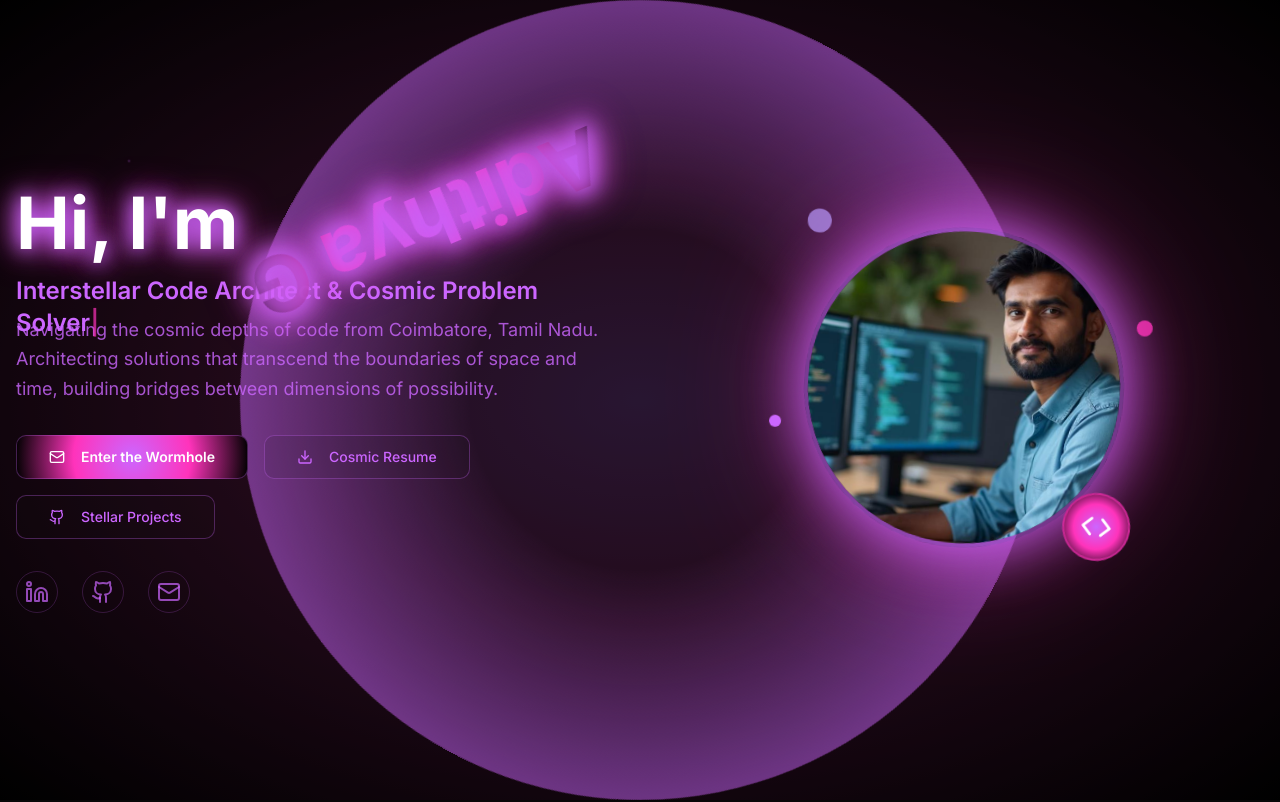
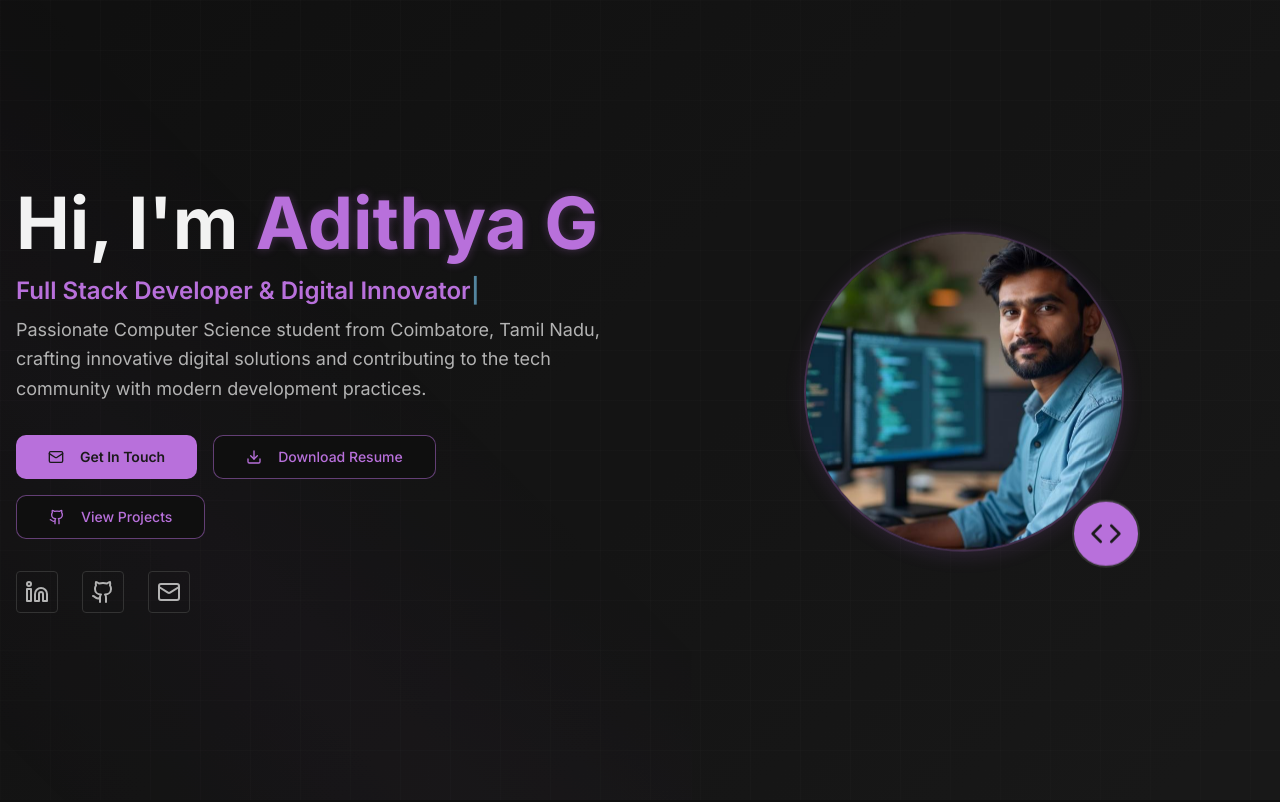
Before and after one commit to Adithya14255/Adithya14255.github.io, a React (Vite) app: page / in a window 1280 px wide. Shown: the top 802 px of the page. Built offline with nearby package versions, Linux system fonts and the light colour scheme.

Commit message:
Refactor: Adjust color scheme and theme
Adjust the color scheme to a neon theme, reduce or remove gradients, and switch from the black hole theme to a futuristic style with neon lights.

```diff
--- a/src/index.css
+++ b/src/index.css
@@ -4,52 +4,51 @@
 @tailwind components;
 @tailwind utilities;
 
-/* Interstellar Black Hole Themed Design System */
+/* Futuristic Neon Design System */
 
 @layer base {
   :root {
-    /* Core Dark Universe Colors */
-    --background: 0 0% 3%;           /* Deep space black */
-    --foreground: 280 100% 90%;      /* Neon violet light */
+    /* Dark Futuristic Base */
+    --background: 0 0% 6%;           /* Dark gray background */
+    --foreground: 0 0% 95%;          /* Light text */
 
-    /* Neon Violet Spectrum */
-    --primary: 280 100% 70%;         /* Bright neon violet */
-    --primary-foreground: 0 0% 5%;   /* Dark text on violet */
-    --primary-light: 280 100% 85%;   /* Light neon violet */
-    --primary-dark: 280 100% 55%;    /* Deep neon violet */
+    /* Subtle Neon Accents */
+    --primary: 280 60% 65%;          /* Muted neon violet */
+    --primary-foreground: 0 0% 10%;
+    --primary-light: 280 50% 75%;    /* Lighter accent */
+    --primary-dark: 280 70% 55%;     /* Darker accent */
 
-    --secondary: 320 100% 60%;       /* Purple-pink accent */
-    --secondary-foreground: 0 0% 5%;
-    --secondary-light: 320 100% 75%;
+    --secondary: 200 60% 65%;        /* Muted cyan accent */
+    --secondary-foreground: 0 0% 10%;
+    --secondary-light: 200 50% 75%;
 
-    --accent: 260 100% 80%;          /* Electric blue accent */
-    --accent-foreground: 0 0% 5%;
+    --accent: 160 50% 60%;           /* Muted green accent */
+    --accent-foreground: 0 0% 10%;
 
-    /* Dark Space Neutrals */
-    --card: 0 0% 8%;                 /* Dark card background */
-    --card-foreground: 280 100% 90%;
-    --muted: 0 0% 12%;               /* Subtle dark surface */
-    --muted-foreground: 280 50% 70%;
-    --border: 280 50% 20%;           /* Subtle violet border */
+    /* Neutral Surfaces */
+    --card: 0 0% 10%;                /* Card background */
+    --card-foreground: 0 0% 95%;
+    --muted: 0 0% 15%;               /* Muted surface */
+    --muted-foreground: 0 0% 70%;
+    --border: 0 0% 20%;              /* Subtle borders */
 
     /* Interactive Elements */
-    --popover: 0 0% 8%;
-    --popover-foreground: 280 100% 90%;
-    --input: 0 0% 12%;
-    --ring: 280 100% 70%;
+    --popover: 0 0% 10%;
+    --popover-foreground: 0 0% 95%;
+    --input: 0 0% 15%;
+    --ring: 280 60% 65%;
 
-    /* Black Hole Inspired Gradients */
-    --gradient-primary: radial-gradient(circle, hsl(var(--primary)) 0%, hsl(var(--secondary)) 50%, hsl(0 0% 0%) 100%);
-    --gradient-secondary: linear-gradient(135deg, hsl(var(--primary-light)), hsl(var(--primary-dark)));
-    --gradient-accent: conic-gradient(from 0deg, hsl(var(--accent)), hsl(var(--primary)), hsl(var(--accent)));
-    --gradient-hero: radial-gradient(ellipse at center, hsl(var(--primary) / 0.3) 0%, hsl(var(--secondary) / 0.2) 40%, hsl(0 0% 0%) 100%);
-    --gradient-blackhole: radial-gradient(circle, transparent 30%, hsl(var(--primary) / 0.8) 70%, hsl(var(--secondary)) 100%);
+    /* Minimal Gradients */
+    --gradient-primary: linear-gradient(135deg, hsl(var(--primary)), hsl(var(--primary-dark)));
+    --gradient-secondary: linear-gradient(135deg, hsl(var(--secondary)), hsl(var(--secondary-light)));
+    --gradient-accent: linear-gradient(135deg, hsl(var(--accent)), hsl(var(--primary-light)));
+    --gradient-hero: linear-gradient(135deg, hsl(0 0% 8%), hsl(0 0% 12%));
 
-    /* Cosmic Shadows & Effects */
-    --shadow-elegant: 0 0 50px hsl(var(--primary) / 0.6), 0 0 100px hsl(var(--secondary) / 0.3);
-    --shadow-card: 0 8px 32px hsl(var(--primary) / 0.15), inset 0 1px 0 hsl(var(--primary) / 0.1);
-    --shadow-hover: 0 0 80px hsl(var(--primary) / 0.8), 0 0 120px hsl(var(--secondary) / 0.4);
-    --shadow-glow: 0 0 60px hsl(var(--primary)), 0 0 120px hsl(var(--secondary) / 0.5);
+    /* Subtle Neon Effects */
+    --shadow-elegant: 0 4px 20px hsl(var(--primary) / 0.15);
+    --shadow-card: 0 4px 12px hsl(0 0% 0% / 0.3);
+    --shadow-hover: 0 8px 30px hsl(var(--primary) / 0.2);
+    --shadow-glow: 0 0 20px hsl(var(--primary) / 0.4);
 
     /* Animation System */
     --transition-smooth: all 0.3s cubic-bezier(0.4, 0, 0.2, 1);
@@ -73,47 +72,46 @@
   }
 
   .dark {
-    /* Enhanced Dark Universe Colors */
-    --background: 0 0% 1%;
-    --foreground: 280 100% 95%;
+    /* Same colors for consistency */
+    --background: 0 0% 4%;
+    --foreground: 0 0% 96%;
 
-    --card: 0 0% 5%;
-    --card-foreground: 280 100% 95%;
+    --card: 0 0% 8%;
+    --card-foreground: 0 0% 96%;
 
-    --popover: 0 0% 5%;
-    --popover-foreground: 280 100% 95%;
+    --popover: 0 0% 8%;
+    --popover-foreground: 0 0% 96%;
 
-    --primary: 280 100% 75%;
-    --primary-foreground: 0 0% 3%;
-    --primary-light: 280 100% 90%;
-    --primary-dark: 280 100% 60%;
+    --primary: 280 60% 70%;
+    --primary-foreground: 0 0% 8%;
+    --primary-light: 280 50% 80%;
+    --primary-dark: 280 70% 60%;
 
-    --secondary: 320 100% 65%;
-    --secondary-foreground: 0 0% 3%;
-    --secondary-light: 320 100% 80%;
+    --secondary: 200 60% 70%;
+    --secondary-foreground: 0 0% 8%;
+    --secondary-light: 200 50% 80%;
 
-    --muted: 0 0% 8%;
-    --muted-foreground: 280 50% 75%;
+    --muted: 0 0% 12%;
+    --muted-foreground: 0 0% 75%;
 
-    --accent: 260 100% 85%;
-    --accent-foreground: 0 0% 3%;
+    --accent: 160 50% 65%;
+    --accent-foreground: 0 0% 8%;
 
-    --border: 280 50% 15%;
-    --input: 0 0% 8%;
-    --ring: 280 100% 75%;
+    --border: 0 0% 18%;
+    --input: 0 0% 12%;
+    --ring: 280 60% 70%;
 
-    /* Enhanced cosmic gradients */
-    --gradient-primary: radial-gradient(circle, hsl(var(--primary)) 0%, hsl(var(--secondary)) 50%, hsl(0 0% 0%) 100%);
-    --gradient-secondary: linear-gradient(135deg, hsl(var(--primary-light)), hsl(var(--primary-dark)));
-    --gradient-accent: conic-gradient(from 0deg, hsl(var(--accent)), hsl(var(--primary)), hsl(var(--accent)));
-    --gradient-hero: radial-gradient(ellipse at center, hsl(var(--primary) / 0.4) 0%, hsl(var(--secondary) / 0.3) 40%, hsl(0 0% 0%) 100%);
-    --gradient-blackhole: radial-gradient(circle, transparent 20%, hsl(var(--primary) / 0.9) 80%, hsl(var(--secondary)) 100%);
+    /* Consistent gradients */
+    --gradient-primary: linear-gradient(135deg, hsl(var(--primary)), hsl(var(--primary-dark)));
+    --gradient-secondary: linear-gradient(135deg, hsl(var(--secondary)), hsl(var(--secondary-light)));
+    --gradient-accent: linear-gradient(135deg, hsl(var(--accent)), hsl(var(--primary-light)));
+    --gradient-hero: linear-gradient(135deg, hsl(0 0% 6%), hsl(0 0% 10%));
 
-    /* Enhanced cosmic shadows */
-    --shadow-elegant: 0 0 60px hsl(var(--primary) / 0.8), 0 0 120px hsl(var(--secondary) / 0.4);
-    --shadow-card: 0 8px 40px hsl(var(--primary) / 0.2), inset 0 1px 0 hsl(var(--primary) / 0.15);
-    --shadow-hover: 0 0 100px hsl(var(--primary)), 0 0 150px hsl(var(--secondary) / 0.6);
-    --shadow-glow: 0 0 80px hsl(var(--primary)), 0 0 160px hsl(var(--secondary) / 0.6);
+    /* Consistent shadows */
+    --shadow-elegant: 0 4px 20px hsl(var(--primary) / 0.2);
+    --shadow-card: 0 4px 12px hsl(0 0% 0% / 0.4);
+    --shadow-hover: 0 8px 30px hsl(var(--primary) / 0.25);
+    --shadow-glow: 0 0 20px hsl(var(--primary) / 0.5);
 
     /* Dark sidebar */
     --sidebar-background: 240 5.9% 10%;
@@ -141,7 +139,7 @@
 }
 
 @layer components {
-  /* Black Hole & Cosmic Components */
+  /* Futuristic Neon Components */
   .hero-gradient {
     background: var(--gradient-hero);
     position: relative;
@@ -151,24 +149,17 @@
   .hero-gradient::before {
     content: '';
     position: absolute;
-    top: 50%;
-    left: 50%;
-    width: 800px;
-    height: 800px;
-    background: var(--gradient-blackhole);
-    border-radius: 50%;
-    transform: translate(-50%, -50%);
-    animation: blackHoleRotate 20s linear infinite;
-    opacity: 0.6;
-    z-index: 1;
+    top: 0;
+    left: 0;
+    right: 0;
+    bottom: 0;
+    background: linear-gradient(45deg, transparent 30%, hsl(var(--primary) / 0.03) 50%, transparent 70%);
+    animation: neonSweep 8s ease-in-out infinite;
   }
 
   .text-gradient {
-    background: var(--gradient-primary);
-    -webkit-background-clip: text;
-    -webkit-text-fill-color: transparent;
-    background-clip: text;
-    filter: drop-shadow(0 0 10px hsl(var(--primary) / 0.5));
+    color: hsl(var(--primary));
+    text-shadow: 0 0 10px hsl(var(--primary) / 0.3);
   }
 
   .card-elegant {
@@ -177,95 +168,59 @@
     box-shadow: var(--shadow-card);
     transition: var(--transition-smooth);
     position: relative;
-    overflow: hidden;
   }
 
-  .card-elegant::before {
+  .card-elegant::after {
     content: '';
     position: absolute;
     top: 0;
-    left: -100%;
-    width: 100%;
-    height: 100%;
-    background: linear-gradient(90deg, transparent, hsl(var(--primary) / 0.1), transparent);
-    transition: left 0.8s;
+    left: 0;
+    right: 0;
+    height: 1px;
+    background: linear-gradient(90deg, transparent, hsl(var(--primary) / 0.4), transparent);
+    opacity: 0;
+    transition: opacity 0.3s;
   }
 
-  .card-elegant:hover::before {
-    left: 100%;
+  .card-elegant:hover::after {
+    opacity: 1;
   }
 
   .card-elegant:hover {
     box-shadow: var(--shadow-hover);
-    transform: translateY(-8px);
-    border-color: hsl(var(--primary) / 0.5);
+    transform: translateY(-4px);
+    border-color: hsl(var(--primary) / 0.3);
   }
 
   .btn-gradient {
-    background: var(--gradient-primary);
+    background: hsl(var(--primary));
+    color: hsl(var(--primary-foreground));
     transition: var(--transition-smooth);
     position: relative;
-    overflow: hidden;
-  }
-
-  .btn-gradient::before {
-    content: '';
-    position: absolute;
-    top: 50%;
-    left: 50%;
-    width: 0;
-    height: 0;
-    background: radial-gradient(circle, hsl(var(--accent) / 0.3), transparent);
-    transition: all 0.3s;
-    transform: translate(-50%, -50%);
-  }
-
-  .btn-gradient:hover::before {
-    width: 300px;
-    height: 300px;
   }
 
   .btn-gradient:hover {
     box-shadow: var(--shadow-glow);
-    transform: translateY(-2px);
+    transform: translateY(-1px);
   }
 
   .skill-bar {
-    background: var(--gradient-secondary);
+    background: hsl(var(--secondary));
     border-radius: var(--radius);
     transition: var(--transition-bounce);
   }
 
-  /* Cosmic Particles */
-  .cosmic-particles {
+  /* Neon Grid Lines */
+  .neon-grid {
     position: absolute;
     width: 100%;
     height: 100%;
-    overflow: hidden;
+    background-image:
+      linear-gradient(rgba(255,255,255,.03) 1px, transparent 1px),
+      linear-gradient(90deg, rgba(255,255,255,.03) 1px, transparent 1px);
+    background-size: 50px 50px;
+    opacity: 0.5;
     z-index: 0;
-  }
-
-  .cosmic-particles::before,
-  .cosmic-particles::after {
-    content: '';
-    position: absolute;
-    width: 2px;
-    height: 2px;
-    background: hsl(var(--primary));
-    border-radius: 50%;
-    animation: twinkle 3s infinite alternate;
-  }
-
-  .cosmic-particles::before {
-    top: 20%;
-    left: 10%;
-    animation-delay: 0s;
-  }
-
-  .cosmic-particles::after {
-    top: 60%;
-    right: 15%;
-    animation-delay: 1.5s;
   }
 
   /* Animation Classes */
@@ -282,7 +237,7 @@
   }
 
   .animate-glow-pulse {
-    animation: glowPulse 2s ease-in-out infinite alternate;
+    animation: glowPulse 3s ease-in-out infinite alternate;
   }
 }
 
@@ -316,45 +271,32 @@
 
 @keyframes float {
   0%, 100% {
-    transform: translateY(0px) rotate(0deg);
+    transform: translateY(0px);
   }
   50% {
-    transform: translateY(-15px) rotate(5deg);
+    transform: translateY(-10px);
   }
 }
 
-@keyframes blackHoleRotate {
-  from {
-    transform: translate(-50%, -50%) rotate(0deg);
+@keyframes neonSweep {
+  0%, 100% {
+    transform: translateX(-100%);
   }
-  to {
-    transform: translate(-50%, -50%) rotate(360deg);
-  }
-}
-
-@keyframes twinkle {
-  from {
-    opacity: 0.3;
-    transform: scale(1);
-    box-shadow: 0 0 10px hsl(var(--primary));
-  }
-  to {
-    opacity: 1;
-    transform: scale(1.5);
-    box-shadow: 0 0 20px hsl(var(--primary)), 0 0 30px hsl(var(--secondary));
+  50% {
+    transform: translateX(100%);
   }
 }
 
 @keyframes glowPulse {
   from {
-    text-shadow: 0 0 10px hsl(var(--primary)), 0 0 20px hsl(var(--primary)), 0 0 30px hsl(var(--primary));
+    text-shadow: 0 0 5px hsl(var(--primary) / 0.3);
   }
   to {
-    text-shadow: 0 0 20px hsl(var(--primary)), 0 0 30px hsl(var(--primary)), 0 0 40px hsl(var(--secondary));
+    text-shadow: 0 0 15px hsl(var(--primary) / 0.6), 0 0 25px hsl(var(--primary) / 0.3);
   }
 }
 
-/* Enhanced Typing animation */
+/* Typing animation */
 @keyframes typing {
   from {
     width: 0;
@@ -372,28 +314,7 @@
 
 .typing-animation {
   overflow: hidden;
-  border-right: 3px solid hsl(var(--primary));
+  border-right: 2px solid hsl(var(--primary));
   white-space: nowrap;
   animation: typing 3.5s steps(40, end), blink 0.75s step-end infinite;
-  text-shadow: 0 0 10px hsl(var(--primary) / 0.5);
 }
-
-/* Interstellar Effects */
-@keyframes wormhole {
-  0% {
-    transform: scale(1) rotate(0deg);
-    opacity: 0.8;
-  }
-  50% {
-    transform: scale(1.1) rotate(180deg);
-    opacity: 1;
-  }
-  100% {
-    transform: scale(1) rotate(360deg);
-    opacity: 0.8;
-  }
-}
-
-.wormhole-effect {
-  animation: wormhole 15s linear infinite;
-}
--- a/src/pages/Index.tsx
+++ b/src/pages/Index.tsx
@@ -64,7 +64,7 @@ const Index = () => {
     };
   }, []);
 
-  const fullText = "Interstellar Code Architect & Cosmic Problem Solver";
+  const fullText = "Full Stack Developer & Digital Innovator";
 
   useEffect(() => {
     const timer = setTimeout(() => {
@@ -136,67 +136,63 @@ const Index = () => {
     <div className="min-h-screen bg-background">
       {/* Hero Section */}
       <section className="hero-gradient min-h-screen flex items-center justify-center relative overflow-hidden">
-        <div className="cosmic-particles"></div>
-        <div className="absolute inset-0 bg-black/40"></div>
+        <div className="neon-grid"></div>
+        <div className="absolute inset-0 bg-black/20"></div>
         <div className="container mx-auto px-4 relative z-10">
           <div className="grid lg:grid-cols-2 gap-12 items-center">
             <div className="text-center lg:text-left animate-fade-in">
-              <h1 className="text-5xl lg:text-7xl font-bold text-white mb-4 animate-glow-pulse">
-                Hi, I'm <span className="text-gradient wormhole-effect inline-block">Adithya G</span>
+              <h1 className="text-5xl lg:text-7xl font-bold text-foreground mb-4">
+                Hi, I'm <span className="text-gradient">Adithya G</span>
               </h1>
               <div className="text-xl lg:text-2xl text-primary mb-2 h-8 font-semibold">
                 {typedText}
                 <span className="animate-pulse text-secondary">|</span>
               </div>
-              <p className="text-lg text-primary/80 mb-8 max-w-2xl leading-relaxed">
-                Navigating the cosmic depths of code from Coimbatore, Tamil Nadu.
-                Architecting solutions that transcend the boundaries of space and time,
-                building bridges between dimensions of possibility.
+              <p className="text-lg text-muted-foreground mb-8 max-w-2xl leading-relaxed">
+                Passionate Computer Science student from Coimbatore, Tamil Nadu, crafting innovative
+                digital solutions and contributing to the tech community with modern development practices.
               </p>
               <div className="flex flex-wrap gap-4 justify-center lg:justify-start mb-8">
-                <Button size="lg" className="btn-gradient text-white font-semibold border border-primary/30">
+                <Button size="lg" className="btn-gradient font-semibold">
                   <Mail className="w-5 h-5 mr-2" />
-                  Enter the Wormhole
+                  Get In Touch
                 </Button>
-                <Button size="lg" variant="hero" className="bg-card/10 border-primary/30 text-primary hover:bg-primary/20 hover:shadow-glow">
+                <Button size="lg" variant="outline" className="border-primary/50 text-primary hover:bg-primary/10 hover:shadow-glow">
                   <Download className="w-5 h-5 mr-2" />
-                  Cosmic Resume
+                  Download Resume
                 </Button>
-                <Button size="lg" variant="hero" className="bg-card/10 border-primary/30 text-primary hover:bg-primary/20 hover:shadow-glow">
+                <Button size="lg" variant="outline" className="border-primary/50 text-primary hover:bg-primary/10 hover:shadow-glow">
                   <Github className="w-5 h-5 mr-2" />
-                  Stellar Projects
+                  View Projects
                 </Button>
               </div>
               <div className="flex gap-6 justify-center lg:justify-start">
                 <a href="https://linkedin.com/in/adithya-g-a2085b268/" target="_blank" rel="noopener noreferrer"
-                   className="text-primary/70 hover:text-primary transition-all hover:shadow-glow p-2 rounded-full border border-primary/20 hover:border-primary/50">
+                   className="text-muted-foreground hover:text-primary transition-all p-2 rounded border border-border hover:border-primary/50">
                   <Linkedin className="w-6 h-6" />
                 </a>
                 <a href="https://github.com/Adithya14255" target="_blank" rel="noopener noreferrer"
-                   className="text-primary/70 hover:text-primary transition-all hover:shadow-glow p-2 rounded-full border border-primary/20 hover:border-primary/50">
+                   className="text-muted-foreground hover:text-primary transition-all p-2 rounded border border-border hover:border-primary/50">
                   <Github className="w-6 h-6" />
                 </a>
                 <a href="mailto:adithya14255@gmail.com"
-                   className="text-primary/70 hover:text-primary transition-all hover:shadow-glow p-2 rounded-full border border-primary/20 hover:border-primary/50">
+                   className="text-muted-foreground hover:text-primary transition-all p-2 rounded border border-border hover:border-primary/50">
                   <Mail className="w-6 h-6" />
                 </a>
               </div>
             </div>
             <div className="flex justify-center animate-float">
               <div className="relative">
-                <div className="w-80 h-80 rounded-full overflow-hidden border-4 border-primary/50 shadow-glow animate-glow-pulse">
+                <div className="w-80 h-80 rounded-full overflow-hidden border-2 border-primary/30 shadow-elegant">
                   <img
                     src={heroPortrait}
-                    alt="Adithya G - Interstellar Code Architect"
+                    alt="Adithya G - Full Stack Developer"
                     className="w-full h-full object-cover"
                   />
                 </div>
-                <div className="absolute -bottom-4 -right-4 bg-gradient-primary rounded-full p-4 animate-float border-2 border-secondary/50">
-                  <Code className="w-8 h-8 text-white" />
+                <div className="absolute -bottom-4 -right-4 bg-primary rounded-full p-4 border-2 border-border">
+                  <Code className="w-8 h-8 text-primary-foreground" />
                 </div>
-                <div className="absolute -top-2 -left-2 w-6 h-6 bg-accent rounded-full animate-pulse"></div>
-                <div className="absolute top-1/4 -right-6 w-4 h-4 bg-secondary rounded-full animate-pulse" style={{animationDelay: '1s'}}></div>
-                <div className="absolute bottom-1/3 -left-8 w-3 h-3 bg-primary rounded-full animate-pulse" style={{animationDelay: '0.5s'}}></div>
               </div>
             </div>
           </div>
```
